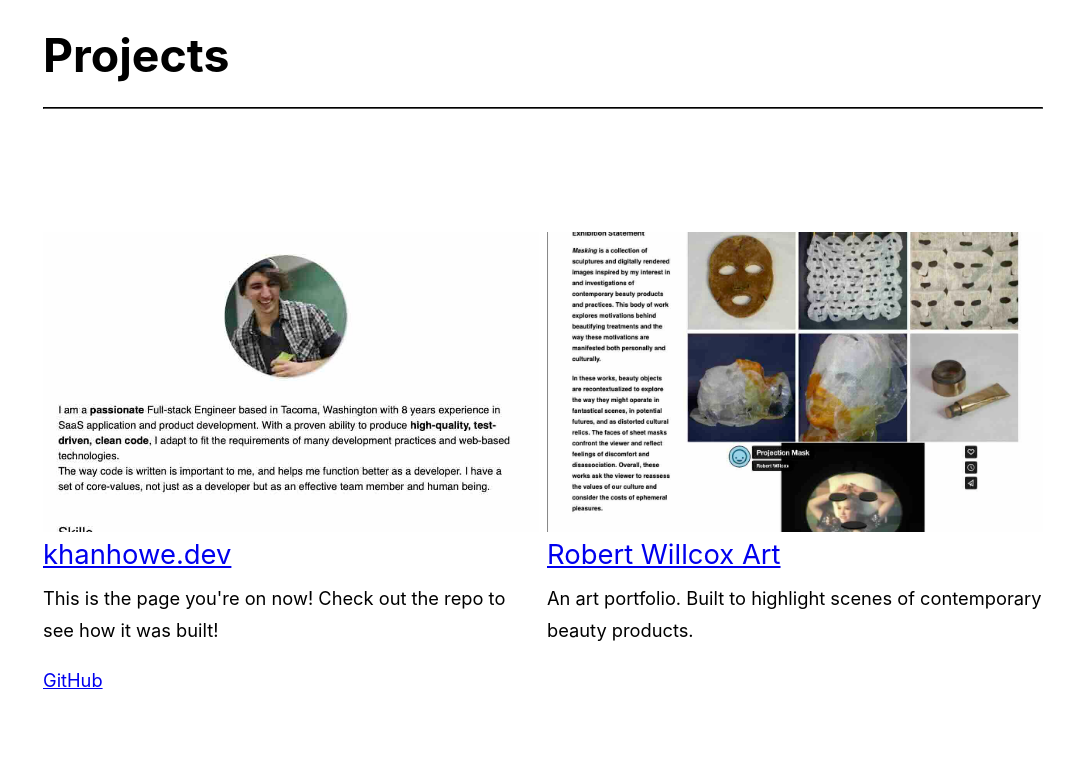
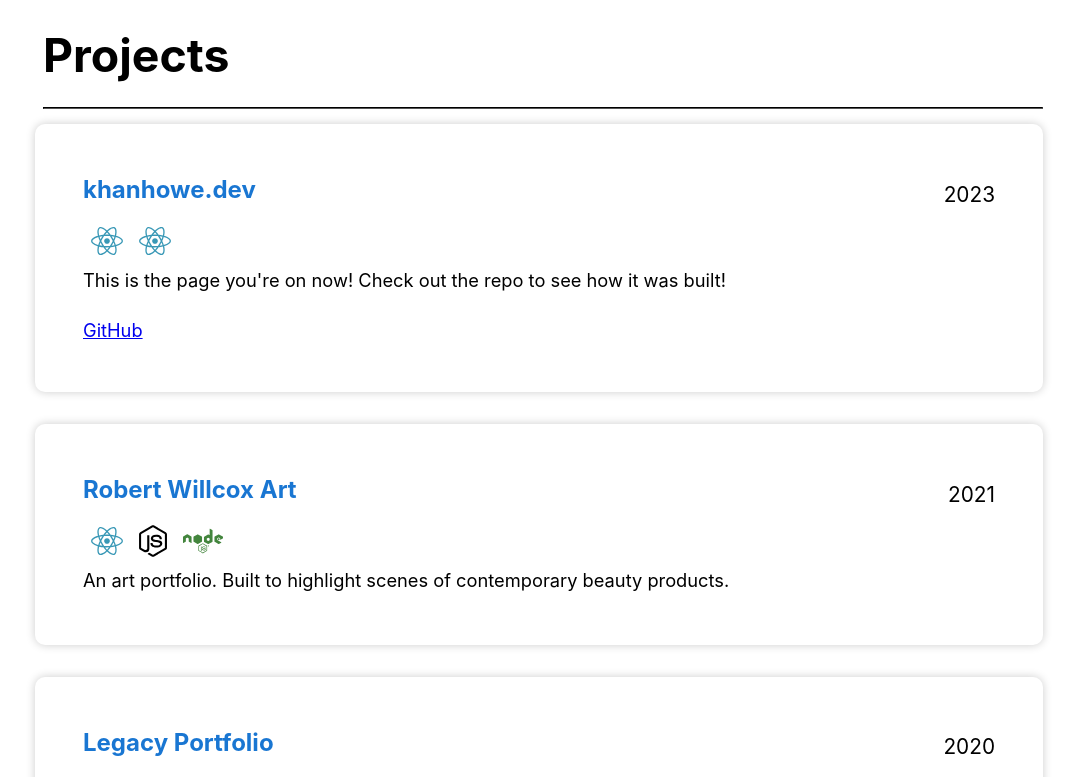
Before and after one commit to khanhowe/khan-dev, a React (Create React App) app: page /projects in a window 1280 px wide. Shown: the part 3240-4017 px from the top of the page, without its empty margins (97-1174 px from the left). Built offline with nearby package versions, Linux system fonts and the light colour scheme.

Commit message:
Simplify projects section. Add stack icons

```diff
--- a/src/pages/Experience.tsx
+++ b/src/pages/Experience.tsx
@@ -3,9 +3,8 @@ import '../styles/Experience.scss';
 import SectionTitle from "../components/SectionTitle";
 import ResponsiveTypography from "../components/ResponsiveText";
 import { FontAwesomeIcon } from "@fortawesome/react-fontawesome";
-import { IconDefinition, faAws, faJs, faNode, faPython, faReact } from "@fortawesome/free-brands-svg-icons";
+import { IconDefinition, faAws, faNode, faPython, faReact } from "@fortawesome/free-brands-svg-icons";
 import { faBoltLightning, faDatabase, faServer } from "@fortawesome/free-solid-svg-icons";
-import { create } from "domain";
 
 interface ExperienceItem {
     title: string;
@@ -16,7 +15,7 @@ interface ExperienceItem {
     icons?: JSX.Element[];
 }
 
-const createStackIcon = (label: string, color: string, icon: IconDefinition) => (
+export const createStackIcon = (label: string, color: string, icon: IconDefinition) => (
     <Tooltip title={label}>
         <FontAwesomeIcon icon={icon} color={color} size='2x' style={{ padding: '8px'}}/>
     </Tooltip>
--- a/src/pages/Projects.tsx
+++ b/src/pages/Projects.tsx
@@ -1,56 +1,101 @@
-import { Box, Grid, Typography } from "@mui/material";
+import { Box, Grid, Link, Typography } from "@mui/material";
 import Page from "../components/Page";
 import useFadeInEffect from "../hooks/useFadeInEffect";
 import '../styles/App.css';
 import '../styles/Projects.css';
 import SectionTitle from "../components/SectionTitle";
+import ResponsiveTypography from "../components/ResponsiveText";
+import { createStackIcon } from "./Experience";
+import { faNode, faNodeJs, faReact } from "@fortawesome/free-brands-svg-icons";
+import { faDatabase, faServer } from "@fortawesome/free-solid-svg-icons";
 
 interface ProjectCardProps {
     title: string;
     description: string;
-    imageSrc: string;
     url: string;
     repoUrl?: string;
+    year: number;
+    icons: JSX.Element[];
 }
 
 const projects: ProjectCardProps[] = [
     {
         title: 'khanhowe.dev',
         description: 'This is the page you\'re on now! Check out the repo to see how it was built!',
-        imageSrc: '/khanhowe.jpg',
         url: 'https://www.khanhowe.dev',
-        repoUrl: 'https://github.com/khanhowe/khan-dev'
+        repoUrl: 'https://github.com/khanhowe/khan-dev',
+        year: 2023,
+        icons: [
+            createStackIcon('React', 'rgba(8, 126, 164, 0.8)', faReact),
+            createStackIcon('React', 'rgba(8, 126, 164, 0.8)', faReact),
+        ]
     },
     {
         title: 'Robert Willcox Art',
         description: 'An art portfolio. Built to highlight scenes of contemporary beauty products.',
-        imageSrc: '/robertwillcox.jpg',
-        url: 'https://www.robertwillcox.com'
+        url: 'https://www.robertwillcox.com',
+        year: 2021,
+        icons: [
+            createStackIcon('React', 'rgba(8, 126, 164, 0.8)', faReact),
+            createStackIcon('Next.js', 'black', faNodeJs),
+            createStackIcon('Node.js', 'rgb(67, 133, 61)', faNode),
+        ]
     },
     {
         title: 'Legacy Portfolio',
         description: 'My old portfolio. Certainly stylized, but I have learned much since.',
-        imageSrc: '/khanhowelegacy.jpg',
-        url: 'https://khan-dev-legacy-5722516bc6f3.herokuapp.com'
+        url: 'https://khan-dev-legacy-5722516bc6f3.herokuapp.com',
+        year: 2020,
+        icons: [
+            createStackIcon('React', 'rgba(8, 126, 164, 0.8)', faReact),
+            createStackIcon('Node.js', 'rgb(67, 133, 61)', faNode),
+        ]
     },
     {
         title: 'Xplicit',
         description: 'Tool that identifies explicit language in song lyrics. This is an older project.',
-        imageSrc: '/xplicit.jpg',
-        url: 'https://xplicit-website.herokuapp.com'
+        url: 'https://xplicit-website.herokuapp.com',
+        year: 2020,
+        icons: [
+            createStackIcon('MongoDB', 'rgb(0, 237, 100)', faDatabase),
+            createStackIcon('Express.js', 'black', faServer),
+            createStackIcon('React', 'rgba(8, 126, 164, 0.8)', faReact),
+            createStackIcon('Node.js', 'rgb(67, 133, 61)', faNode),
+        ]
     },
 ];
 
-const ProjectCard: React.FC<ProjectCardProps> = ({ title, description, imageSrc, url, repoUrl }) => {
+const ProjectCard: React.FC<ProjectCardProps> = ({ title, description, url, repoUrl, year, icons }) => {
     return (
-        <Grid item sm={12} md={6}>
-            <div className='project-card'>
-                <img src={imageSrc} alt='project-preview' className='project-preview-img'/>
-                <Typography variant='h5' gutterBottom><a href={url}>{title}</a></Typography>
+        <Box
+            sx={{
+                width: '100%',
+                padding: '3rem',
+                marginBottom: '2rem',
+                boxShadow: '0px 0px 10px 0px rgba(0,0,0,0.2)',
+                borderRadius: '10px',
+                transition: 'box-shadow 0.3s ease',
+                '&:hover': {
+                    boxShadow: '0px 0px 10px 0px rgba(0,0,0,0.5)',
+                }
+            }}
+        >
+            <Box
+                sx={{
+                    display: 'flex',
+                    justifyContent: 'space-between',
+                    alignItems: 'center'
+                }}
+            >
+                <Link href={url} underline='none'>
+                    <ResponsiveTypography variant="body1" gutterBottom><b>{title}</b></ResponsiveTypography>
+                </Link>
+                <ResponsiveTypography variant="body2">{year}</ResponsiveTypography>
+            </Box>
+                {icons?.map((icon) => icon)}
                 <Typography variant='subtitle1'>{description}</Typography>
                 {repoUrl && <Typography className='github-link'><a href={repoUrl}>GitHub</a></Typography>}
-            </div>
-        </Grid>
+        </Box>
     )
 }
 
@@ -66,14 +111,17 @@ const Projects: React.FC = () => {
                 <div className={`projects ${isVisible ? 'fade-in' : 'fade-out'}`}>
                     <div>
                         <Grid container spacing={1}>
-                            {projects.map((project, index) => <ProjectCard
-                                key={index}
-                                title={project.title}
-                                description={project.description}
-                                imageSrc={project.imageSrc}
-                                url={project.url}
-                                repoUrl={project.repoUrl}
-                            />)}
+                            {projects.map((project, index) => (
+                                <ProjectCard
+                                    key={index}
+                                    year={project.year}
+                                    title={project.title}
+                                    description={project.description}
+                                    url={project.url}
+                                    repoUrl={project.repoUrl}
+                                    icons={project.icons}
+                                />
+                            ))}
                         </Grid>
                     </div>
                 </div>
--- a/src/styles/Projects.css
+++ b/src/styles/Projects.css
@@ -4,10 +4,6 @@
 
 .project-title {
     text-decoration: underline;
-}
-
-.project-card {
-    margin-top: 100px;
 }
 
 .project-preview-img {
```
